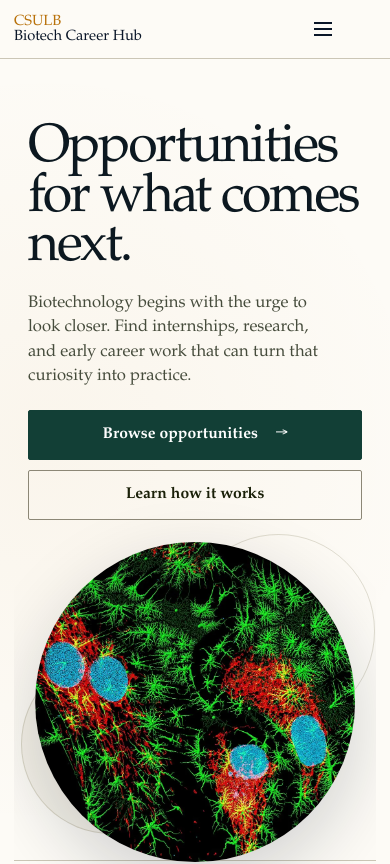
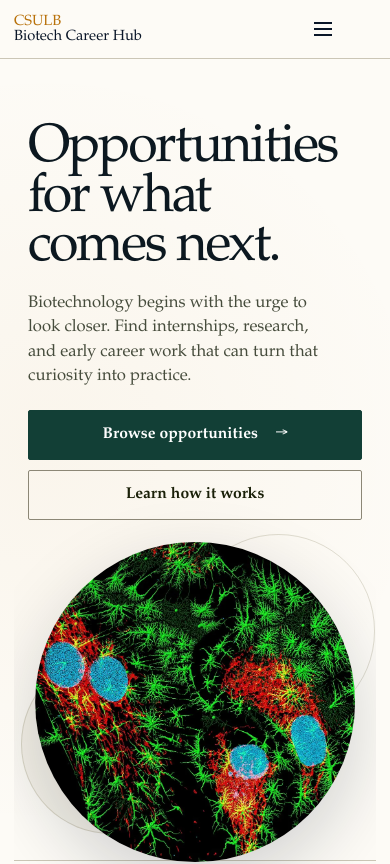
Before and after one commit to austinesparza/csulb-biotech-career-hub, a Next.js app: page / in a window 390 px wide. Shown: the top 864 px of the page. Built offline with nearby package versions, Linux system fonts and the light colour scheme; no server answers; the database is empty.

Commit message:
Lock intentional mobile hero line breaks

```diff
--- a/src/app/page.tsx
+++ b/src/app/page.tsx
@@ -57,7 +57,11 @@ export default async function HomePage() {
     <div className="home-editorial">
       <section className="editorial-hero site-wrap">
         <div className="editorial-hero-copy">
-          <h1>Opportunities for what comes next.</h1>
+          <h1>
+            <span className="hero-line">Opportunities</span>{' '}
+            <span className="hero-line">for what</span>{' '}
+            <span className="hero-line">comes next.</span>
+          </h1>
           <p className="editorial-intro">
             Biotechnology begins with the urge to look closer. Find internships,
             research, and early career work that can turn that curiosity into practice.
```
